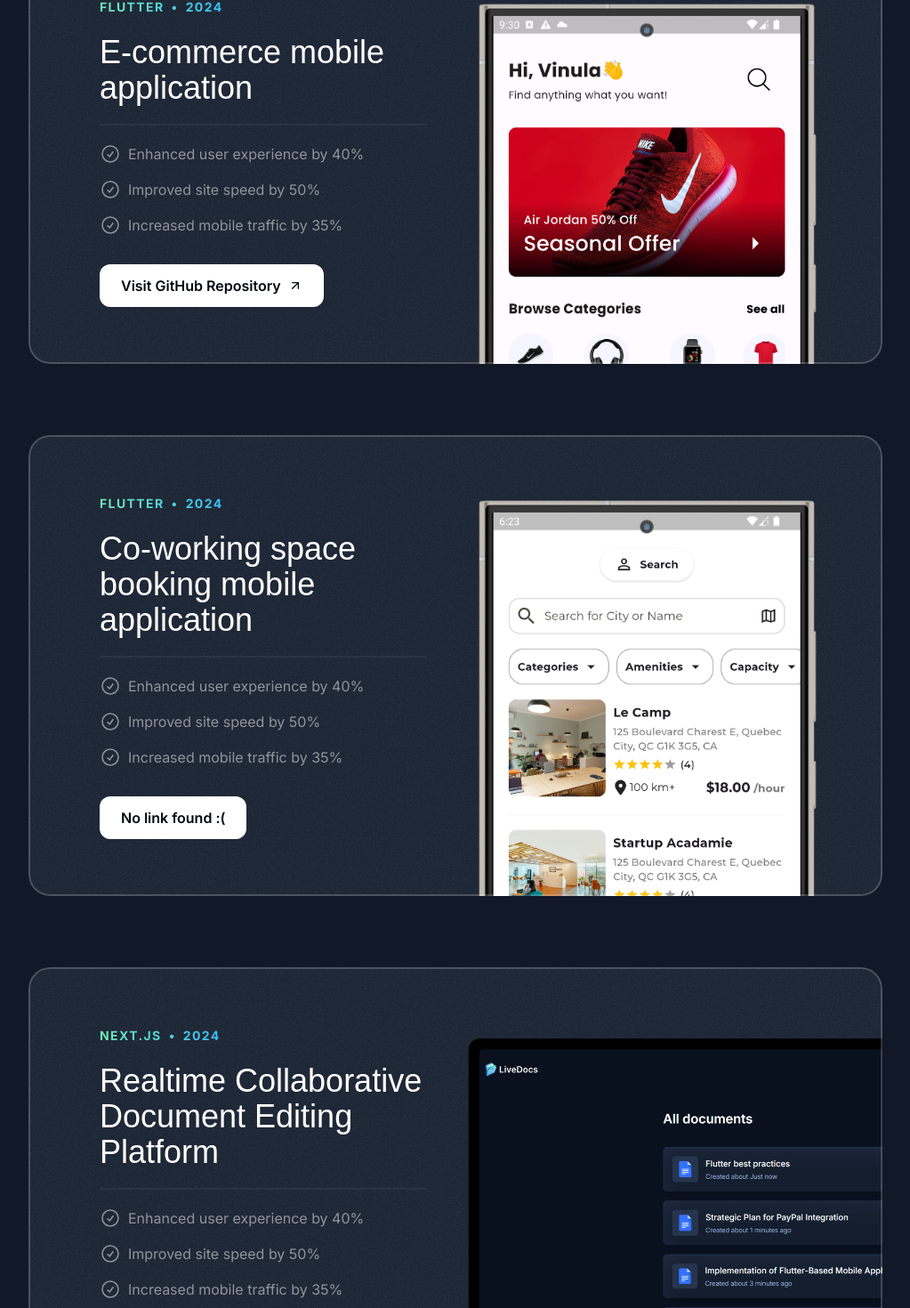
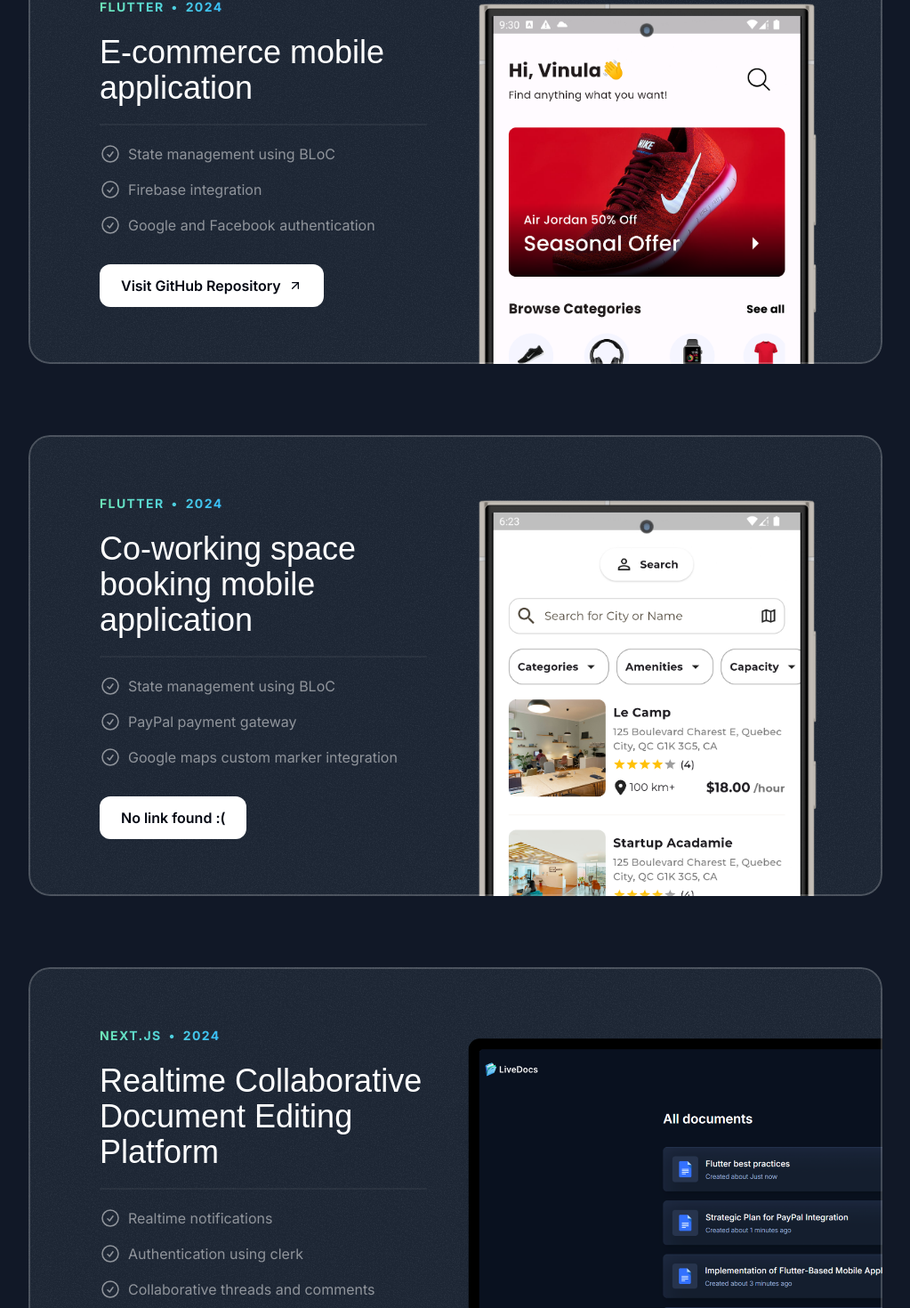
Before and after one commit to vinulays/portfolio, a Next.js app: page / in a window 1280 px wide. Shown: the part 1797-3267 px from the top of the page at 89% size, without its empty margins (128-1151 px from the left). Built offline with nearby package versions, Linux system fonts and the light colour scheme; a web font is replaced by a local one.

Commit message:
refactor: project responsibilities

```diff
--- a/src/sections/Projects.tsx
+++ b/src/sections/Projects.tsx
@@ -21,9 +21,9 @@
     year: "2024",
     title: "Environment based mobile application",
     results: [
-      { title: "Enhanced user experience by 40%" },
-      { title: "Improved site speed by 50%" },
-      { title: "Increased mobile traffic by 35%" },
+      { title: "State management using BLoC" },
+      { title: "Firebase integration" },
+      { title: "Stripe payment gateway" },
     ],
     link: "https://github.com/vinulays/recychamp",
     image: recyChampApp,
@@ -35,9 +35,9 @@
     year: "2024",
     title: "E-commerce mobile application",
     results: [
-      { title: "Enhanced user experience by 40%" },
-      { title: "Improved site speed by 50%" },
-      { title: "Increased mobile traffic by 35%" },
+      { title: "State management using BLoC" },
+      { title: "Firebase integration" },
+      { title: "Google and Facebook authentication" },
     ],
     link: "https://github.com/vinulays/flutter-ecommerce",
     image: ecommerceApp,
@@ -50,9 +50,9 @@
     year: "2024",
     title: "Co-working space booking mobile application",
     results: [
-      { title: "Enhanced user experience by 40%" },
-      { title: "Improved site speed by 50%" },
-      { title: "Increased mobile traffic by 35%" },
+      { title: "State management using BLoC" },
+      { title: "PayPal payment gateway" },
+      { title: "Google maps custom marker integration" },
     ],
     link: "",
     image: coworkingSpaceApp,
@@ -65,9 +65,9 @@
     year: "2024",
     title: "Realtime Collaborative Document Editing Platform",
     results: [
-      { title: "Enhanced user experience by 40%" },
-      { title: "Improved site speed by 50%" },
-      { title: "Increased mobile traffic by 35%" },
+      { title: "Realtime notifications" },
+      { title: "Authentication using clerk" },
+      { title: "Collaborative threads and comments" },
     ],
     link: "https://live-docs-vinula.vercel.app",
     image: liveDocsPage,
@@ -79,9 +79,9 @@
     year: "2024",
     title: "Client side video converter application",
     results: [
-      { title: "Enhanced user experience by 40%" },
-      { title: "Improved site speed by 50%" },
-      { title: "Increased mobile traffic by 35%" },
+      { title: "Video conversion progress" },
+      { title: "Use client's system resources" },
+      { title: "Skip server hassles" },
     ],
     link: "https://convertify-vinulays.vercel.app",
     image: convertifyPage,
```
